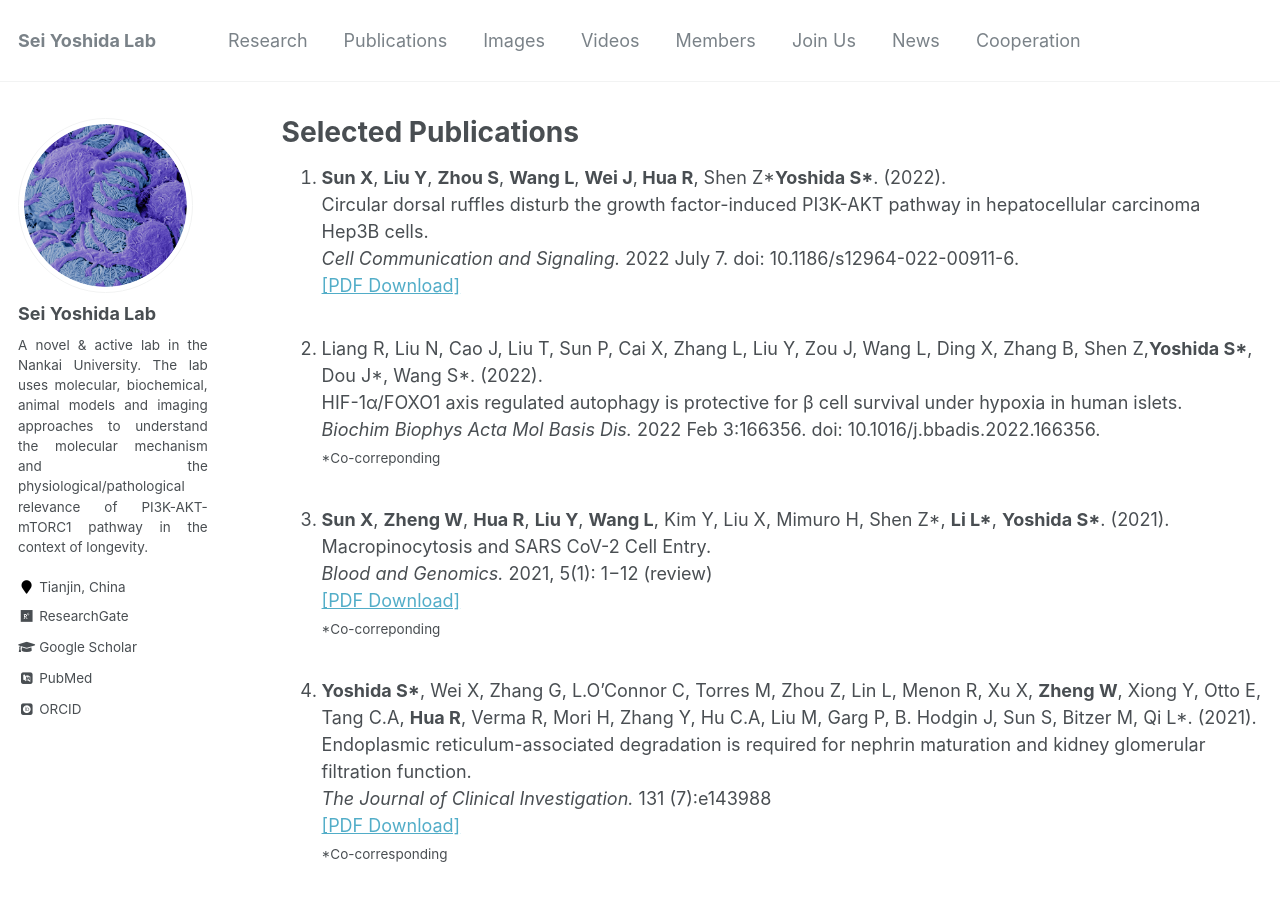
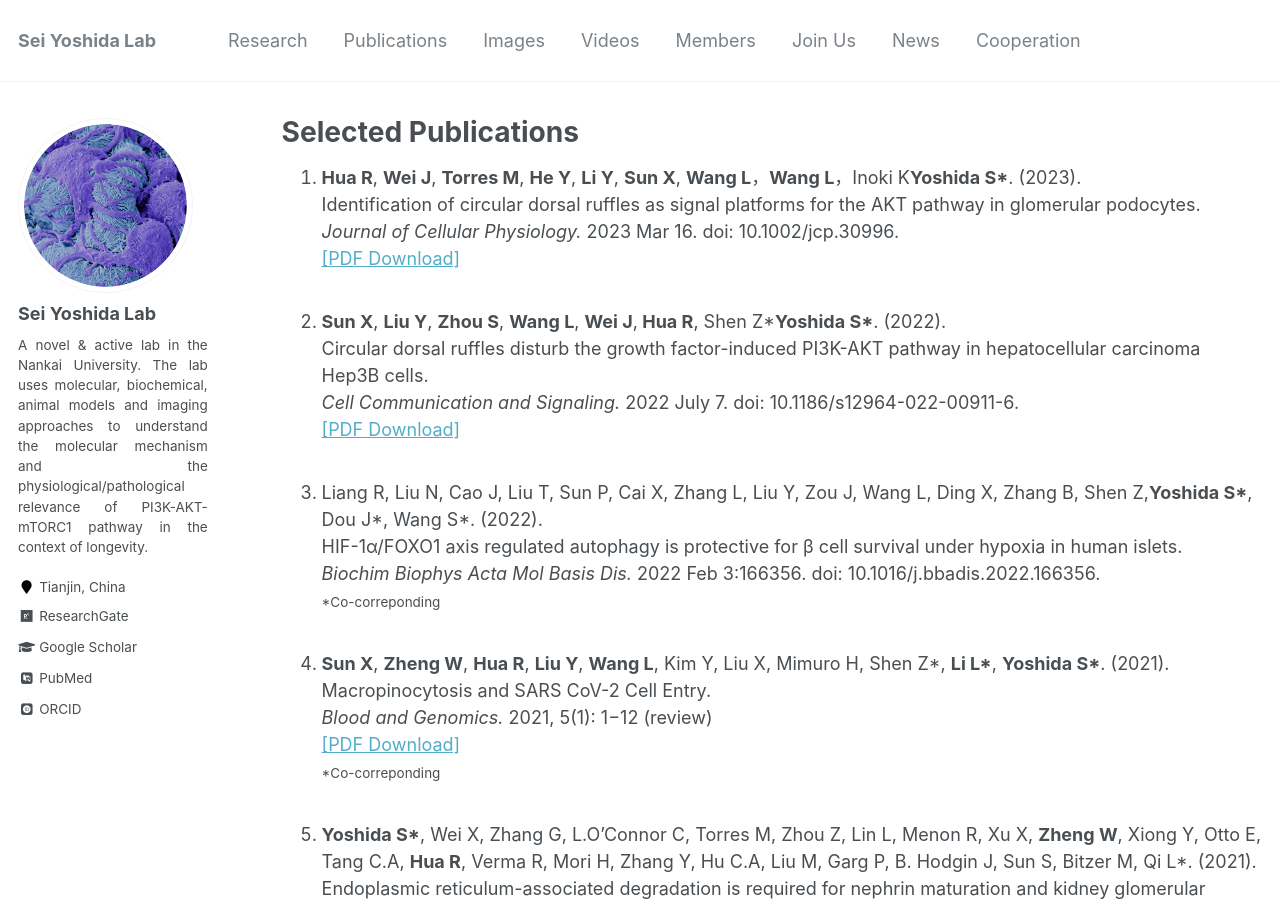
Before and after one commit to seiyoshida-lab/seiyoshida-lab.github.io, a Jekyll site: the page built from _pages/publications.md, in a window 1280 px wide and 900 px high. Built offline with Jekyll 4.4.1, drawn with Linux system fonts in a browser that asks for light colours; some web fonts are replaced.

Commit message:
Update publications.md

```diff
--- a/_pages/publications.md
+++ b/_pages/publications.md
@@ -7,6 +7,11 @@ author_profile:
 ---
 
 <ul style="list-style-type: decimal;">
+
+  <li><B>Hua R</B>, <B>Wei J</B>, <B>Torres M</B>, <B>He Y</B>, <B>Li Y</B>, <B>Sun X</B>, <B>Wang L</B>，<B>Wang L</B>，Inoki K<B>Yoshida S*</B>. (2023).<br>
+ Identification of circular dorsal ruffles as signal platforms for the AKT pathway in glomerular podocytes. <br>
+ <i>Journal of Cellular Physiology. </i>2023 Mar 16. doi: 10.1002/jcp.30996.<br>
+   <a href="../files/2023 JCP.pdf">[PDF Download]</a><br><br></li>
 
   <li><B>Sun X</B>, <B>Liu Y</B>, <B>Zhou S</B>, <B>Wang L</B>, <B>Wei J</B>,<B> Hua R</B>, Shen Z*<B>Yoshida S*</B>. (2022).<br>
  Circular dorsal ruffles disturb the growth factor-induced PI3K-AKT pathway in hepatocellular carcinoma Hep3B cells. <br>
```
